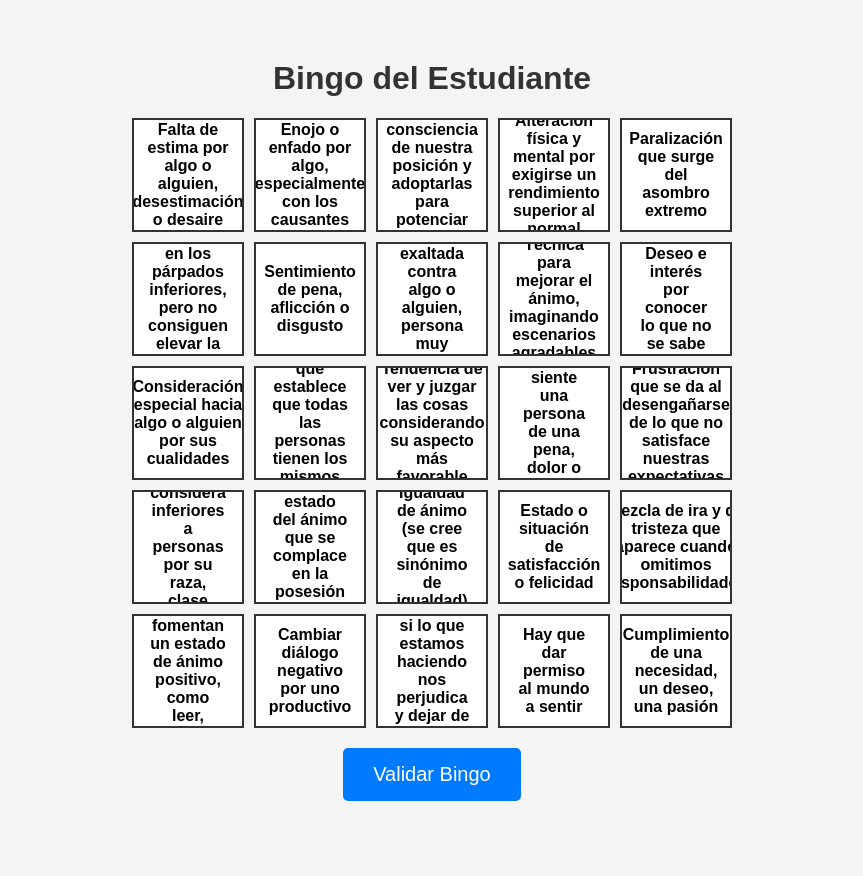
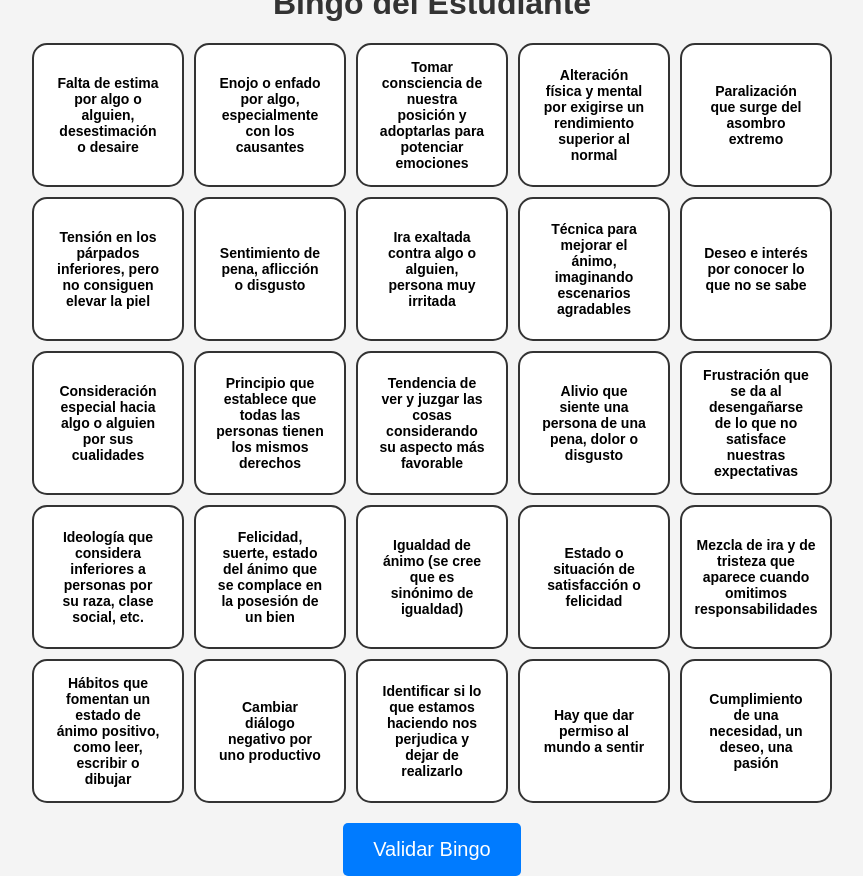
Before and after one commit to MrGatoUIO/ruleta-game, a Flask app: page /estudiante in a window 1280 px wide. Shown: the whole page, without its empty margins (208-1071 px from the left). Before the commit the page ends 801 px from the top, so only its background shows below. Run offline with Flask 2, Linux system fonts and the light colour scheme.

Commit message:
Update estudiante.html

```diff
--- a/templates/estudiante.html
+++ b/templates/estudiante.html
@@ -26,15 +26,15 @@
             grid-template-columns: repeat(5, 1fr);
             gap: 10px;
             width: 90vw;
-            max-width: 600px;
+            max-width: 800px; /* Más ancho */
             justify-content: center;
         }
 
         .bingo-cell {
             border: 2px solid #333;
-            padding: 15px;
+            padding: 20px; /* Más padding */
             text-align: center;
-            font-size: 16px;
+            font-size: 14px; /* Tamaño de fuente ajustado */
             font-weight: bold;
             background: white;
             cursor: pointer;
@@ -42,9 +42,10 @@
             display: flex;
             align-items: center;
             justify-content: center;
-            height: 80px;
+            height: 100px; /* Más alto */
             overflow: hidden;
             word-wrap: break-word;
+            border-radius: 15px; /* Bordes redondeados */
         }
 
         .bingo-cell:hover {
@@ -102,6 +103,13 @@
             max-width: 500px;
             width: 80%;
             box-shadow: 0 0 20px rgba(0, 0, 0, 0.5);
+            animation: jump 0.5s ease; /* Animación de salto */
+        }
+
+        @keyframes jump {
+            0% { transform: scale(0); }
+            50% { transform: scale(1.2); }
+            100% { transform: scale(1); }
         }
 
         .popup-content.ganador {
```
